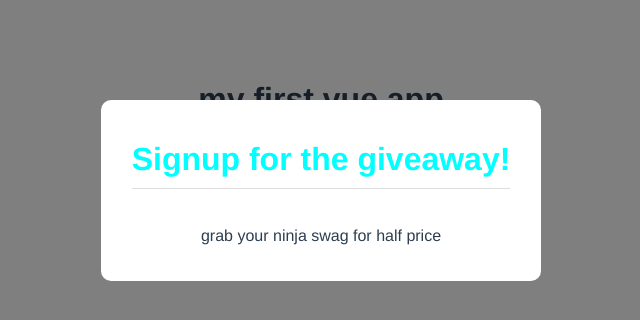
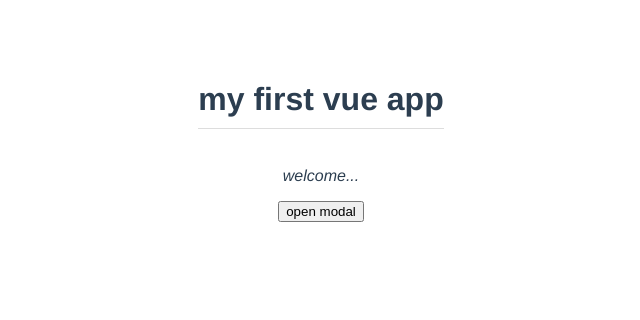
Before and after one commit to kunalgupta1234/VueJsCLI, a Vue app in the folder model-project/: page / in a window 1280 px wide. Shown: the top 320 px of the page, without its empty margins (319-959 px from the left). Built offline with nearby package versions, Linux system fonts and the light colour scheme.

Commit message:
26-emitting custom events

```diff
--- a/model-project/src/App.vue
+++ b/model-project/src/App.vue
@@ -1,6 +1,11 @@
 <template>
   <h1>{{ title }}</h1>
-  <MyModal :header="header" :text="text" theme="salesd"/>
+  <p>welcome...</p>
+  <div v-if="showModal">
+    <MyModal :header="header" :text="text" theme="sale" @close="toggleModal"/>
+  </div>
+
+  <button @click="toggleModal">open modal</button>
 </template>
 
 <script>
@@ -13,6 +18,12 @@
       title: 'my first vue app',
       header: 'Signup for the giveaway!',
       text:'grab your ninja swag for half price',
+      showModal:false,
+    }
+  },
+  methods:{
+    toggleModal(){
+        this.showModal = !this.showModal
     }
   }
 }
--- a/model-project/src/components/MyModal.vue
+++ b/model-project/src/components/MyModal.vue
@@ -1,5 +1,5 @@
 <template>
-    <div class="backdrop">
+    <div class="backdrop" @click="closeModal">
         <div class="modal" :class="{sale:theme==='sale'}">
             <h1>{{header}}</h1>
             <p>{{text}}</p>
@@ -10,7 +10,12 @@
 
 <script>
 export default{
-    props:['header' , 'text', 'theme']
+    props:['header' , 'text', 'theme'],
+    methods:{
+        closeModal(){
+            this.$emit('close')
+        }
+    }
 }
 </script>
 
```
